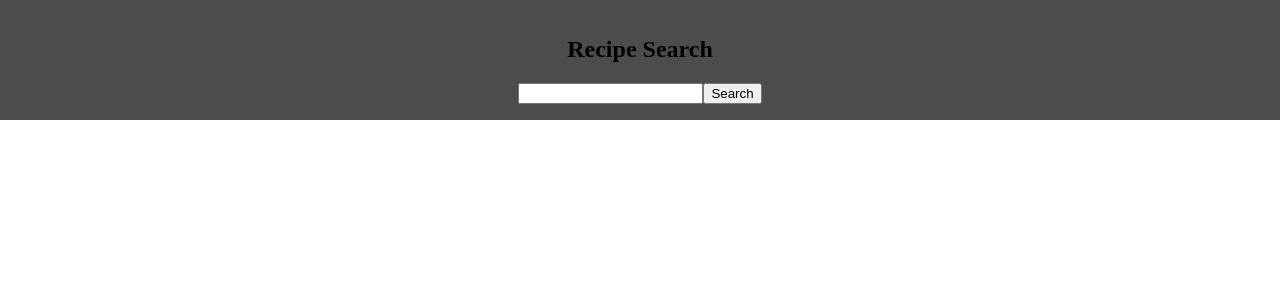
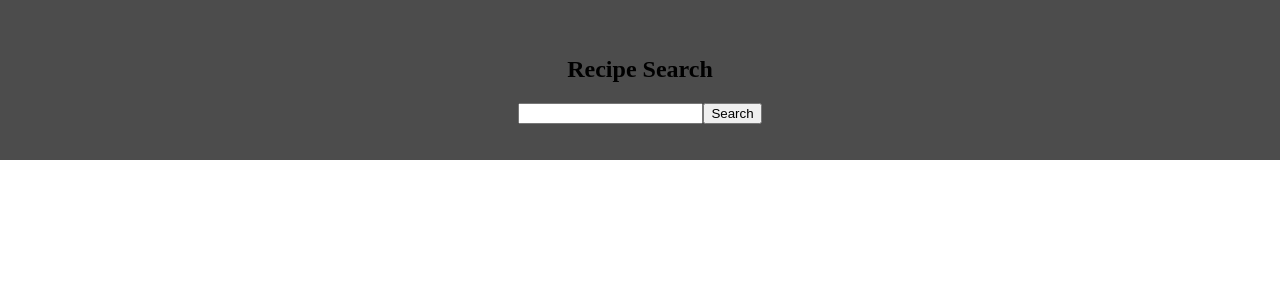
Before and after one commit to Andrew-Wand/recipe-app-react, a React (Create React App) app: page / in a window 1280 px wide. Shown: the top 300 px of the page. Built offline with nearby package versions, Linux system fonts and the light colour scheme.

Commit message:
added some css

```diff
--- a/src/index.css
+++ b/src/index.css
@@ -17,6 +17,7 @@ body {
   background-color: rgba(0, 0, 0, .7);
   padding: 1em 0em;
   margin-bottom: 2em;
+  height: 10em;
 }
 
 /* RECIPES */
```
